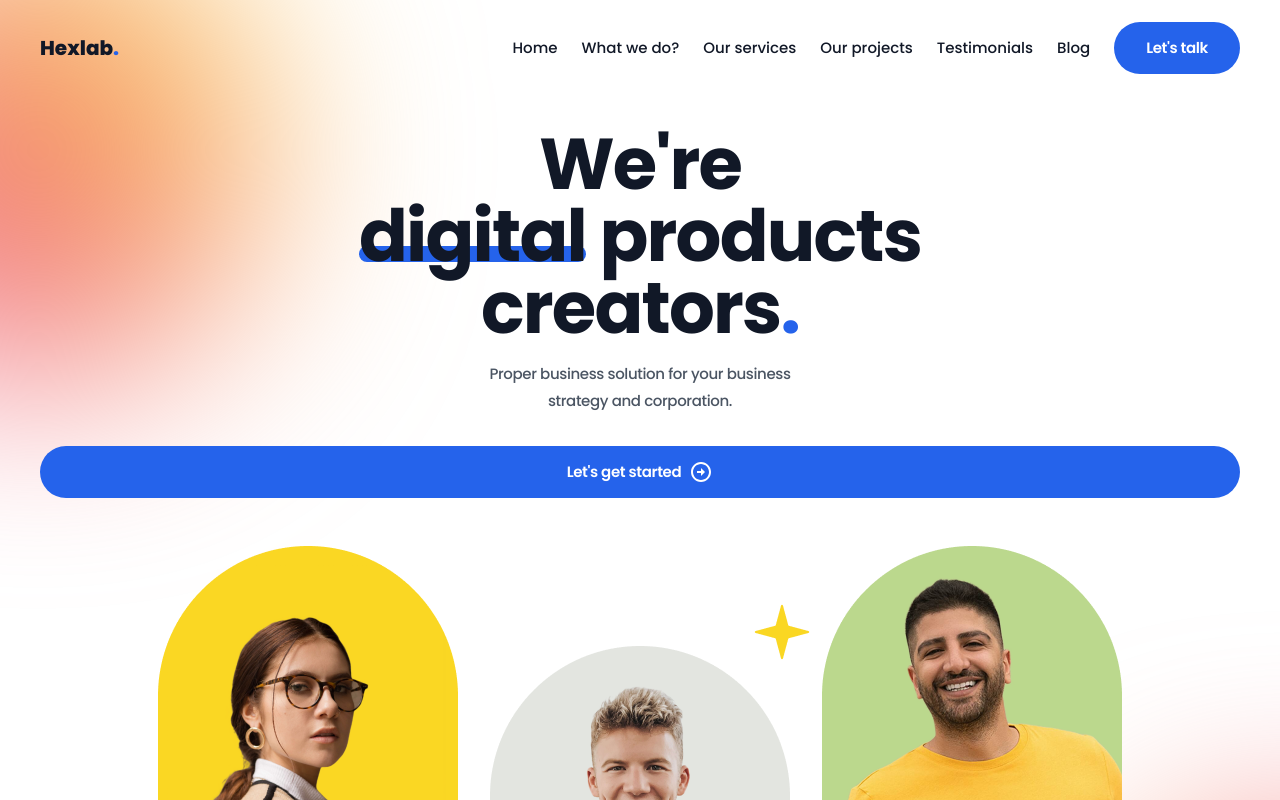
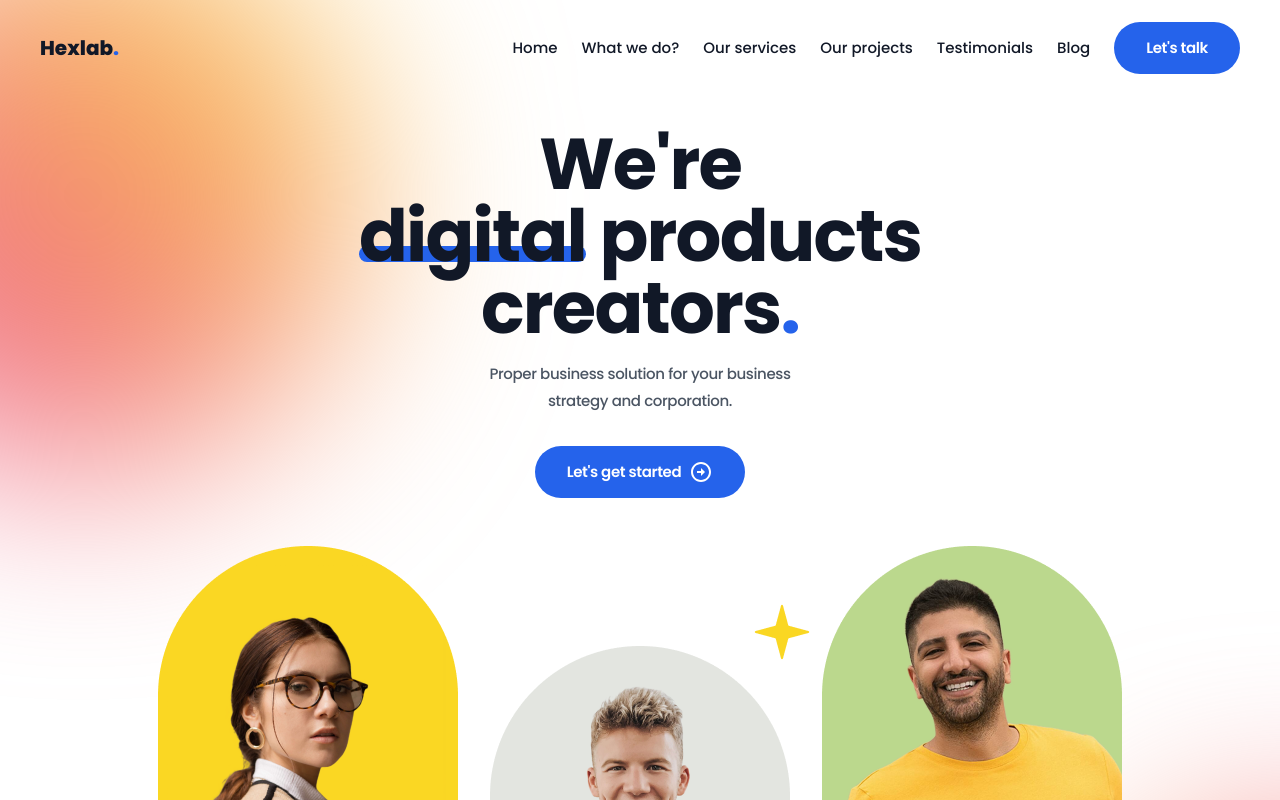
Before and after one commit to fajarfadillahh/hexlab-digital-marketing-react-tailwind, a React (Vite) app: page / in a window 1280 px wide. Shown: the top 800 px of the page. Built offline with nearby package versions, Linux system fonts and the light colour scheme.

Commit message:
modified: responsive Hero - HomePage

```diff
--- a/src/assets/styles/_reusables.css
+++ b/src/assets/styles/_reusables.css
@@ -15,7 +15,7 @@
 
   /* button class */
   .button {
-    @apply flex h-[52px] items-center justify-center gap-2 rounded-full py-4 px-8 text-[15px] font-semibold -tracking-wide transition;
+    @apply flex h-[52px] items-center justify-center gap-2 rounded-full py-4 px-8 text-[15px] font-semibold -tracking-wide transition xs:inline-flex;
   }
   .button-fill {
     @apply bg-blue-600 text-white hover:bg-blue-800;
--- a/src/parts/HomePage/Hero.jsx
+++ b/src/parts/HomePage/Hero.jsx
@@ -9,11 +9,11 @@ const Hero = () => {
   return (
     <section className="hero relative pt-32 pb-16">
       {/* gradient accents */}
-      <div className="absolute -top-20 -left-48 -z-10 h-[460px] w-[460px] rounded-full bg-gradient-to-tr from-pink-500 to-yellow-300 blur-[100px]" />
+      <div className="absolute -top-20 -left-48 -z-10 h-[460px] w-[460px] rounded-full bg-gradient-to-tr from-pink-500 to-yellow-300 blur-[100px] 2xl:h-[550px] 2xl:w-[550px]" />
       <div className="absolute -bottom-12 -right-48 -z-10 h-[360px] w-[360px] rounded-full bg-gradient-to-tr from-yellow-300 to-pink-500 blur-[100px]" />
 
-      <div className="hero__container container grid gap-12">
-        <div className="hero__data text-center">
+      <div className="hero__container container grid gap-12 2xl:max-w-5xl">
+        <div className="hero__data justify-self-center text-center">
           <h1 className="hero__title section-title text-[72px] leading-[100%]">
             We're
             <br />
```
